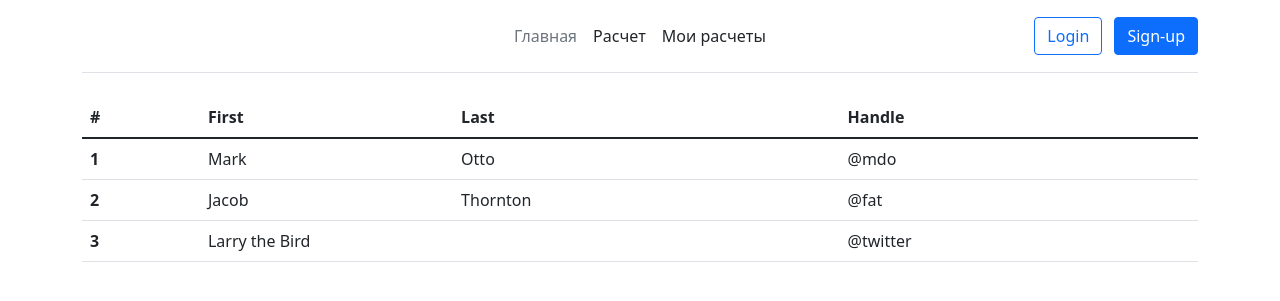
After one commit to MikhailovaAAA944/GeoApp, a Django app: page /mycalculation/ in a window 1280 px wide. The commit adds this page. Shown: the top 301 px of the page. Run offline with Django 5.2, Linux system fonts and the light colour scheme; some libraries are stand-ins or nearby versions.

Commit message:
Расчет результата

```diff
--- a/rocket/templates/rocket/base.html
+++ b/rocket/templates/rocket/base.html
@@ -6,7 +6,7 @@
     <title>Космический Калькулятор</title>
     <link href="https://cdn.jsdelivr.net/npm/bootstrap@5.1.3/dist/css/bootstrap.min.css" rel="stylesheet">
     <link href="https://cdn.jsdelivr.net/npm/bootstrap-icons@1.7.2/font/bootstrap-icons.css" rel="stylesheet">
-    <link href="/static/css/style.css" rel="stylesheet">
+    {% comment %} <link href="/static/css/style.css" rel="stylesheet"> {% endcomment %}
 </head>
 <body>
     <div class="container">
@@ -16,11 +16,10 @@
       </a>
 
       <ul class="nav col-12 col-md-auto mb-2 justify-content-center mb-md-0">
-        <li><a href="#" class="nav-link px-2 link-secondary">Home</a></li>
-        <li><a href="#" class="nav-link px-2 link-dark">Features</a></li>
-        <li><a href="#" class="nav-link px-2 link-dark">Pricing</a></li>
-        <li><a href="#" class="nav-link px-2 link-dark">FAQs</a></li>
-        <li><a href="#" class="nav-link px-2 link-dark">About</a></li>
+        <li><a href="{% url "list_rocket" %}" class="nav-link px-2 link-secondary">Главная</a></li>
+        <li><a href="{% url "playload_calculation" %}" class="nav-link px-2 link-dark">Расчет</a></li>
+        <li><a href="{% url "my_calculation" %}" class="nav-link px-2 link-dark">Мои расчеты</a></li>
+
       </ul>
 
       <div class="col-md-3 text-end">
--- /dev/null
+++ b/rocket/templates/rocket/my_calculation.html
@@ -0,0 +1,33 @@
+{% extends 'rocket/base.html' %}
+
+{% block content %}
+<table class="table">
+  <thead>
+    <tr>
+      <th scope="col">#</th>
+      <th scope="col">First</th>
+      <th scope="col">Last</th>
+      <th scope="col">Handle</th>
+    </tr>
+  </thead>
+  <tbody>
+    <tr>
+      <th scope="row">1</th>
+      <td>Mark</td>
+      <td>Otto</td>
+      <td>@mdo</td>
+    </tr>
+    <tr>
+      <th scope="row">2</th>
+      <td>Jacob</td>
+      <td>Thornton</td>
+      <td>@fat</td>
+    </tr>
+    <tr>
+      <th scope="row">3</th>
+      <td colspan="2">Larry the Bird</td>
+      <td>@twitter</td>
+    </tr>
+  </tbody>
+</table>
+{% endblock%}
--- a/rocket/urls.py
+++ b/rocket/urls.py
@@ -3,4 +3,6 @@ from rocket import views
 
 urlpatterns = [
     path("", views.list_rocket, name="list_rocket"),
+    path("calculation/", views.playload_calculation, name="playload_calculation"),
+    path("mycalculation/", views.my_calculation, name="my_calculation")
 ]
--- a/rocket/views.py
+++ b/rocket/views.py
@@ -1,5 +1,6 @@
 from django.shortcuts import render
-from .models import LaunchVehicle
+from .models import LaunchVehicle, CalculationRequest
+from .forms import CalculationRequestFrom
 
 def list_rocket(request):
     """Вывод списка rocket"""
@@ -7,3 +8,26 @@ def list_rocket(request):
     rockets = LaunchVehicle.objects.all()
 
     return render(request, "rocket/rocket_list.html", context={"rockets": rockets})
+
+def my_calculation(request):
+    """Вывод списка заявок"""
+
+    calculations = CalculationRequest.objects.all()
+
+    return render(request, "rocket/my_calculation.html", context={"calculations": calculations})
+
+
+def playload_calculation(request):
+
+    if request.method == 'POST':
+        print(request.POST)
+        form = CalculationRequestFrom(request.POST)
+        if form.is_valid():
+            calculation_request = form.save(commit=False)
+            calculation_request.user = request.user
+            calculation_request.result = 1111
+            calculation_request.save()
+
+    form = CalculationRequestFrom()
+
+    return render(request, "rocket/payload_calculation.html", context={"form": form})
```
Also changed, not shown: rocket/forms.py (added, +8 -0 lines), rocket/templates/rocket/payload_calculation.html (added, +11 -0 lines), db.sqlite3, media/rockets/Proton_Zvezda_crop_58C6mfi.jpg (added), media/rockets/Russia-Moscow-VDNH-Rocket_R-7-1.jpg (added), media/rockets/launch-xjy-6-casc-long-march-7a.jpg (added), media/rockets/Первый_испытательный_пуск_ракеты-носителя_тяжелого_класса_Ангара-А5_05.jpg (added).
